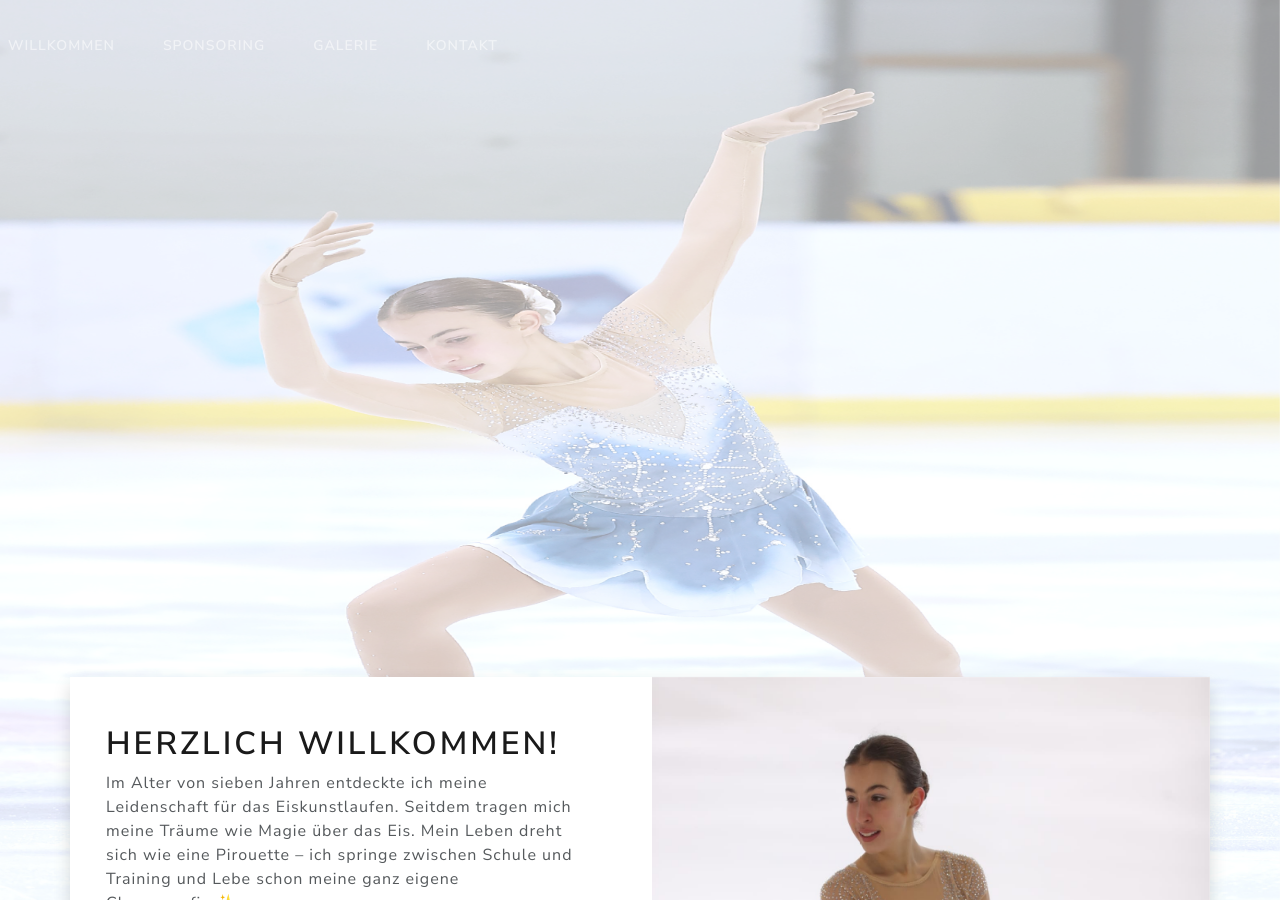
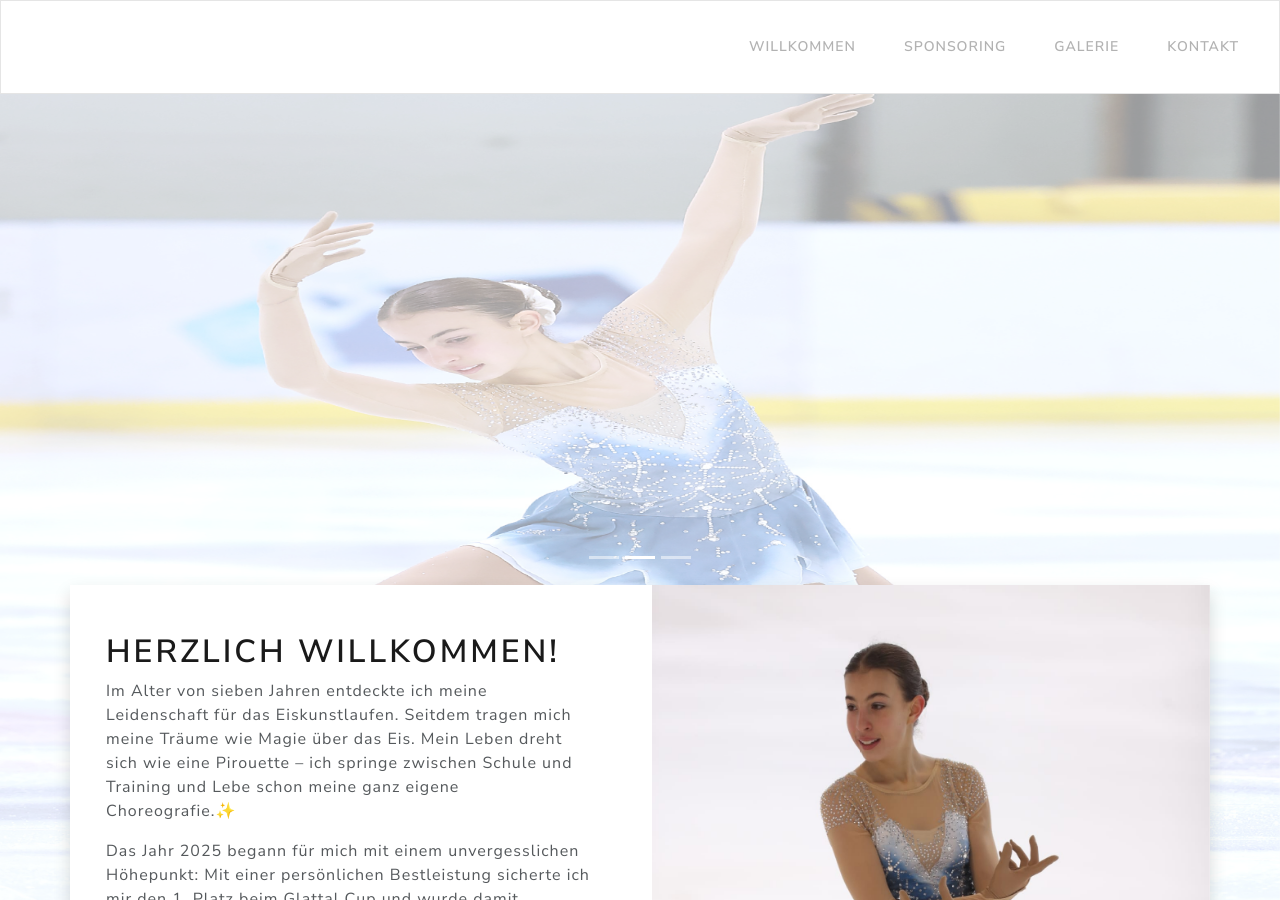
Before and after one commit to flavioaiello/3e2c7395a0ed6e61989d9d6b05156f06a7a27504, a Jekyll site: the page built from index.html, in a window 1280 px wide and 900 px high. Built offline with Jekyll 4.4.1, drawn with Linux system fonts in a browser that asks for light colours; nearby versions of some CDN libraries.

Commit message:
Revamp navbar to use light theme and fix layout

```diff
--- a/_layouts/default.html
+++ b/_layouts/default.html
@@ -76,16 +76,12 @@
     </div>
   </header>
 
-  <nav class="navbar navbar-expand-lg navbar-dark">
-
-      <button class="navbar-toggler" type="button" data-bs-toggle="collapse" data-bs-target="#mainNavbar"
-        aria-controls="mainNavbar" aria-expanded="false" aria-label="Navigation umschalten">
+  <nav class="navbar navbar-expand-lg navbar-light bg-light fixed-top">
+    <button class="navbar-toggler" type="button" data-bs-toggle="collapse" data-bs-target="#mainNavbar">
       <span class="navbar-toggler-icon"></span>
     </button>
-
-      <!-- Menu centered horizontally when expanded -->
     <div class="collapse navbar-collapse" id="mainNavbar">
-        <ul class="navbar-nav mb-2 mb-lg-0">
+      <ul class="navbar-nav ms-auto mb-2 mb-lg-0">
         <li class="nav-item">
           <a class="nav-link" href="#welcome">Willkommen</a>
         </li>
```
Also changed, not shown: other parts of _layouts/default.html (+15 -0 lines). Lines whose indentation alone changed are shown as unchanged.
